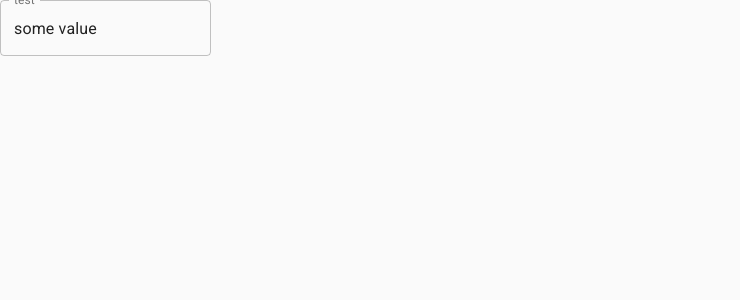
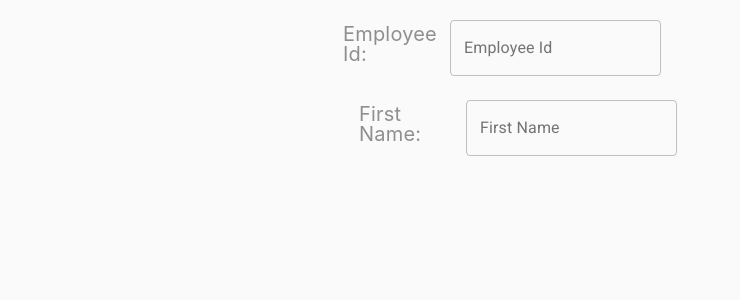
Before and after one commit to sancognizant/covid-app-internal, a React (Create React App) app: page / in a window 1280 px wide. Shown: the top 300 px of the page, without its empty margins (0-740 px from the left). Built offline with nearby package versions, Linux system fonts and the light colour scheme.

Commit message:
adding registration form

```diff
--- a/src/App.tsx
+++ b/src/App.tsx
@@ -13,9 +13,8 @@ import { IEMployee } from './model';
 import { HomePage, Employee } from './pages';
 import { RootState } from './reducers/index';
 import { withRoot } from './withRoot';
-import SubmitButton from './components/Form/SubmitButton';
-import TextBox from './components/Form/TextBox';
 import { employeeList } from './reducers/employee';
+import Registration from './components/Employee/Registration';
 
 function Routes() {
   const classes = useStyles();
@@ -120,7 +119,7 @@ function App() {
     //     </div>
     //   </div>
     // </Router>
-    <TextBox label = {"test"} defaultValue = {"some value"} readOnly = {false}/>
+    <Registration/>
   );
 }
 
--- a/src/components/Employee/DailyUpdates.tsx
+++ b/src/components/Employee/DailyUpdates.tsx
@@ -1,4 +1,5 @@
 import * as React from 'react';
+
 
 /*
 daily updates form that
@@ -9,7 +10,7 @@ export interface DailyUpdates {
 
 const DailyUpdates : React.SFC<DailyUpdates> = () => {
     return (
-        <div></div>
+    <div></div>
     );
 }
 
--- /dev/null
+++ b/src/components/Employee/Registration.tsx
@@ -0,0 +1,77 @@
+import React from 'react';
+import { FormControl, InputLabel } from '@material-ui/core';
+import TextBox from '../Form/TextBox';
+import SubmitButton from '../Form/SubmitButton';
+import { makeStyles, StylesContext } from '@material-ui/styles';
+
+
+export interface RegistrationProps {
+
+}
+
+
+const Registration: React.SFC<RegistrationProps> = () => {
+    const classes = useStyles();
+
+    return (
+        <div>
+            <form>
+                <FormControl>
+                    <InputLabel className={classes.EmpIdLabel}>Employee Id: </InputLabel>
+                    <TextBox label="Employee Id" defaultValue="" readOnly={false} styles={classes.EmpIdTextBox} />
+                </FormControl>
+
+                <FormControl>
+                    <InputLabel className={classes.FirstNameLabel}>First Name: </InputLabel>
+                    <TextBox label="First Name" defaultValue="" readOnly={false} styles={classes.FirstNameTextBox} />
+                </FormControl>
+            </form>
+        </div>
+    );
+}
+
+export default Registration;
+
+const useStyles = makeStyles({
+    EmpIdLabel: {
+        position: 'absolute',
+        height: '20px',
+        left: '343px',
+        right: '1008px',
+        top: 'calc(50 % - 20px / 2 - 666.5px)',
+        fontFamily: 'Inter',
+        fontStyle: 'normal',
+        fontWeight: 'normal',
+        fontSize: '20px',
+        lineHeight: '20px',
+        textAlign: 'center',
+        color: '#8F8F8F'
+    },
+    EmpIdTextBox: {
+        left: '450px',
+        top: '20px',
+    },
+    FirstNameLabel: {
+        position: 'absolute',
+        height: '20px',
+        left: '148px',
+        right: '1008px',
+        //top: 'calc(50 % - 40px / 2 - 568.5px)',
+        top: '80px',
+        fontFamily: 'Inter',
+        fontStyle: 'normal',
+        fontWeight: 'normal',
+        fontSize: '20px',
+        lineHeight: '20px',
+        textAlign: 'center',
+        color: '#8F8F8F'
+    },
+
+    FirstNameTextBox: {
+        //position: 'relative',
+        left: '255px',
+        top: '100px',
+    },
+
+
+});
--- a/src/components/Form/TextBox.tsx
+++ b/src/components/Form/TextBox.tsx
@@ -6,18 +6,19 @@ export interface TextBoxProps {
     label: string;
     defaultValue: string;
     readOnly: boolean;
+    styles: any;
 }
 
 /*
 Textbox that allows users to add inputs into the text field, can be made read-only
-and default values can be set
+and default values can be set, styles can also be passed in as props
 */
-const TextBox: React.SFC<TextBoxProps> = ({label, defaultValue, readOnly}) => {
+const TextBox: React.SFC<TextBoxProps> = ({label, defaultValue, readOnly, styles}) => {
     return (
         <TextField id="outlined-basic" label={label} variant="outlined" defaultValue= {defaultValue}
             InputProps={{
                 readOnly: readOnly,
-            }}/>
+            }} className = {styles}/>
      );
 }
 
```
